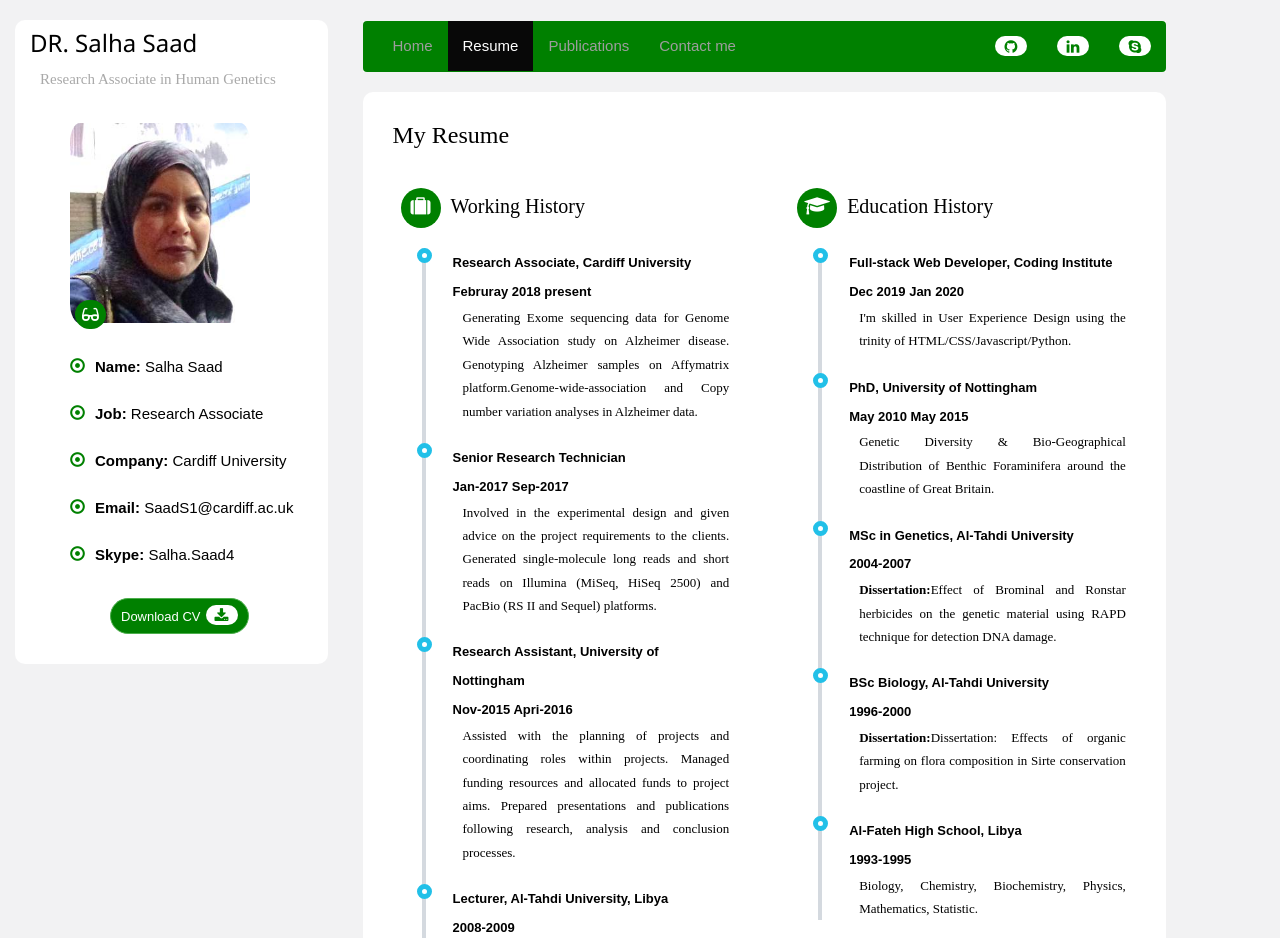
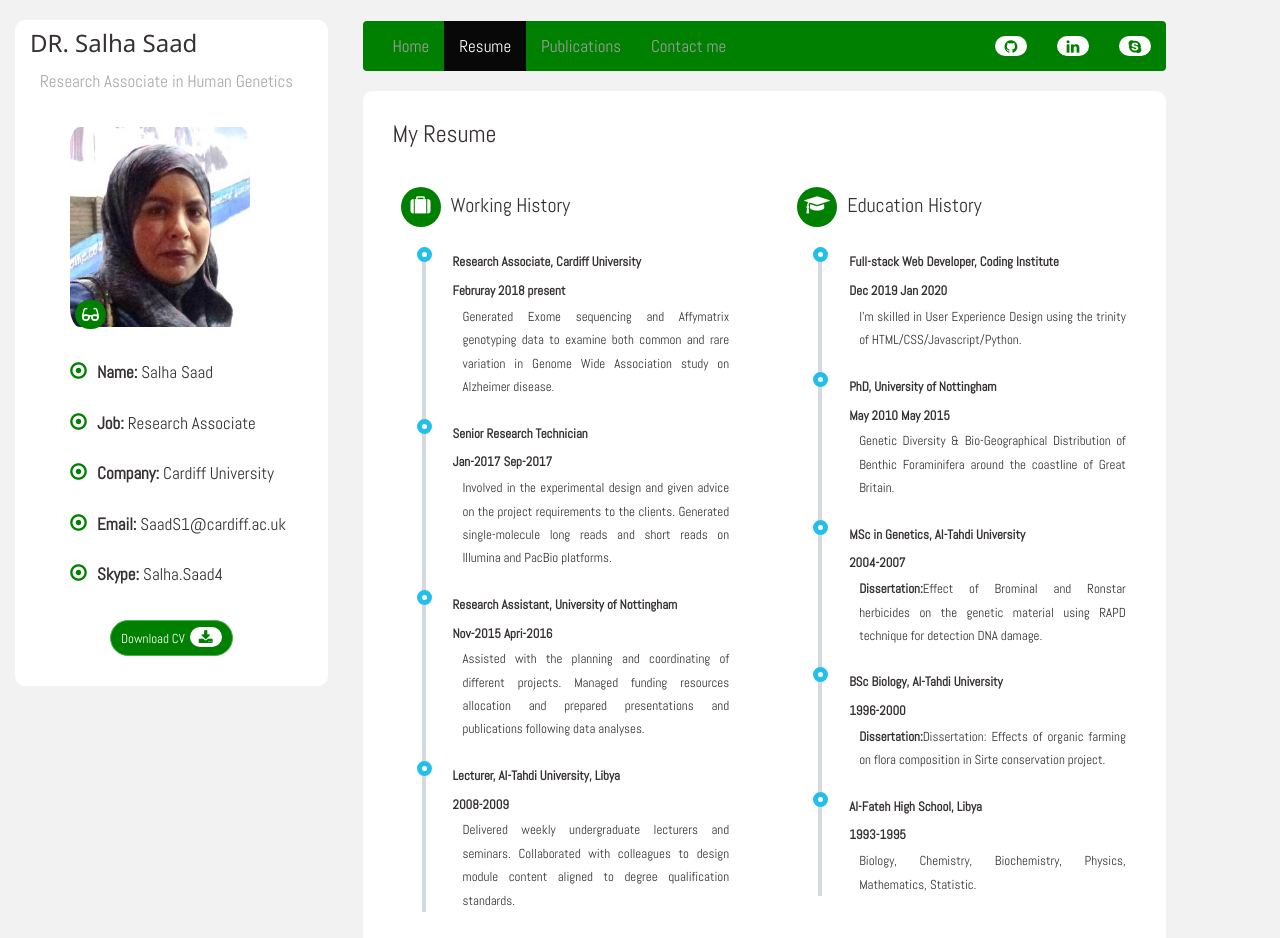
Before and after one commit to plxsas/FirstMileStoneProject, a plain HTML site: page resume_page.html in a window 1280 px wide. Shown: the top 938 px of the page. Drawn offline with nearby package versions, Linux system fonts and the light colour scheme.

```diff
--- a/resume_page.html
+++ b/resume_page.html
@@ -5,6 +5,7 @@
         <link rel="stylesheet" href="https://maxcdn.bootstrapcdn.com/bootstrap/3.3.7/css/bootstrap.min.css" type="text/css" />
         <link rel="stylesheet" href="https://www.w3schools.com/w3css/4/w3.css">
         <link rel="stylesheet" href="https://cdnjs.cloudflare.com/ajax/libs/font-awesome/4.7.0/css/font-awesome.min.css">
+        <link href='https://fonts.googleapis.com/css?family=Abel' rel='stylesheet'>
         <link rel="stylesheet" href="style.css" type="text/css" />
 
     </head>
@@ -67,19 +68,19 @@
                                             <li>
                                                 <a target="_blank" href="https://www.cardiff.ac.uk/mrc-centre-neuropsychiatric-genetics-genomics?utm_source=linkfixer&utm_medium=redirect&utm_campaign=%2Fcngg"><strong>Research Associate, Cardiff University</strong></a><br>
                                                 <a><strong>Februray 2018 present</strong></a>
-                                                <p>Generating Exome sequencing data for Genome Wide Association study on  Alzheimer disease. Genotyping Alzheimer samples on Affymatrix platform.Genome-wide-association and Copy number variation analyses in Alzheimer data.</p>
+                                                <p>Generated Exome sequencing and Affymatrix genotyping data to examine both common and rare variation in Genome Wide Association study on Alzheimer disease.</p>
                                             </li>
 
                                             <li>
                                                 <a target="_blank" href="http://sequencing.exeter.ac.uk/"><strong>Senior Research Technician</strong></a><br>
                                                 <a><strong>Jan-2017 Sep-2017</strong></a>
-                                                <p>Involved in the experimental design and given advice on the project requirements to the clients. Generated single-molecule long reads and short reads on Illumina (MiSeq, HiSeq 2500) and PacBio (RS II and Sequel) platforms.</p>
+                                                <p>Involved in the experimental design and given advice on the project requirements to the clients. Generated single-molecule long reads and short reads on Illumina and PacBio platforms.</p>
                                             </li>
 
                                             <li>
                                                 <a target="_blank" href="https://www.nottingham.ac.uk/life-sciences/index.aspx"><strong>Research Assistant, University of Nottingham </strong></a><br>
                                                 <a><strong>Nov-2015 Apri-2016</strong></a>
-                                                <p>Assisted with the planning of projects and coordinating roles within projects. Managed funding resources and allocated funds to project aims. Prepared presentations and publications following research, analysis and conclusion processes.</p>
+                                                <p>Assisted with the planning and coordinating of different projects. Managed funding resources allocation and prepared presentations and publications following data analyses.</p>
                                             </li>
 
                                             <li>
--- a/style.css
+++ b/style.css
@@ -1,10 +1,11 @@
 body{
     margin: 0;
     padding: 0;
-    font-family: 'Imprima', sans-serif;
-    color: black;
+    font-family: 'Abel';
+    color: rgb(54, 49, 49);
     line-height: 1.8;
     background-color: #f2f2f3;
+    font-size: 17px;
 
 
 
@@ -19,7 +20,7 @@
 }
 
 nav ul li {
-    font-family: 'Imprima', sans-serif;
+    font-family: 'Abel';
     color: black;
 }
 
@@ -74,7 +75,8 @@
 }
 
 #parent {
-    font-family: 'Imprima', sans-serif;
+    font-family: 'Abel';
+
 }
 
 #parent button a:hover {
@@ -231,11 +233,11 @@
     padding-bottom: 20px;
     padding-top: 20px;
     text-transform: capitalize;
-    font-family: 'Cantata One', serif;
+    font-family: 'Abel';
 }
 
 article h3, h4, p {
-    font-family: 'Cantata One', serif;
+    font-family: 'Abel';
 }
 
 p {
```
Also changed, not shown: contact_page.html (+1 -0 lines), home_page.html (+1 -0 lines), publication_page.html (+1 -0 lines), 2 other files.
